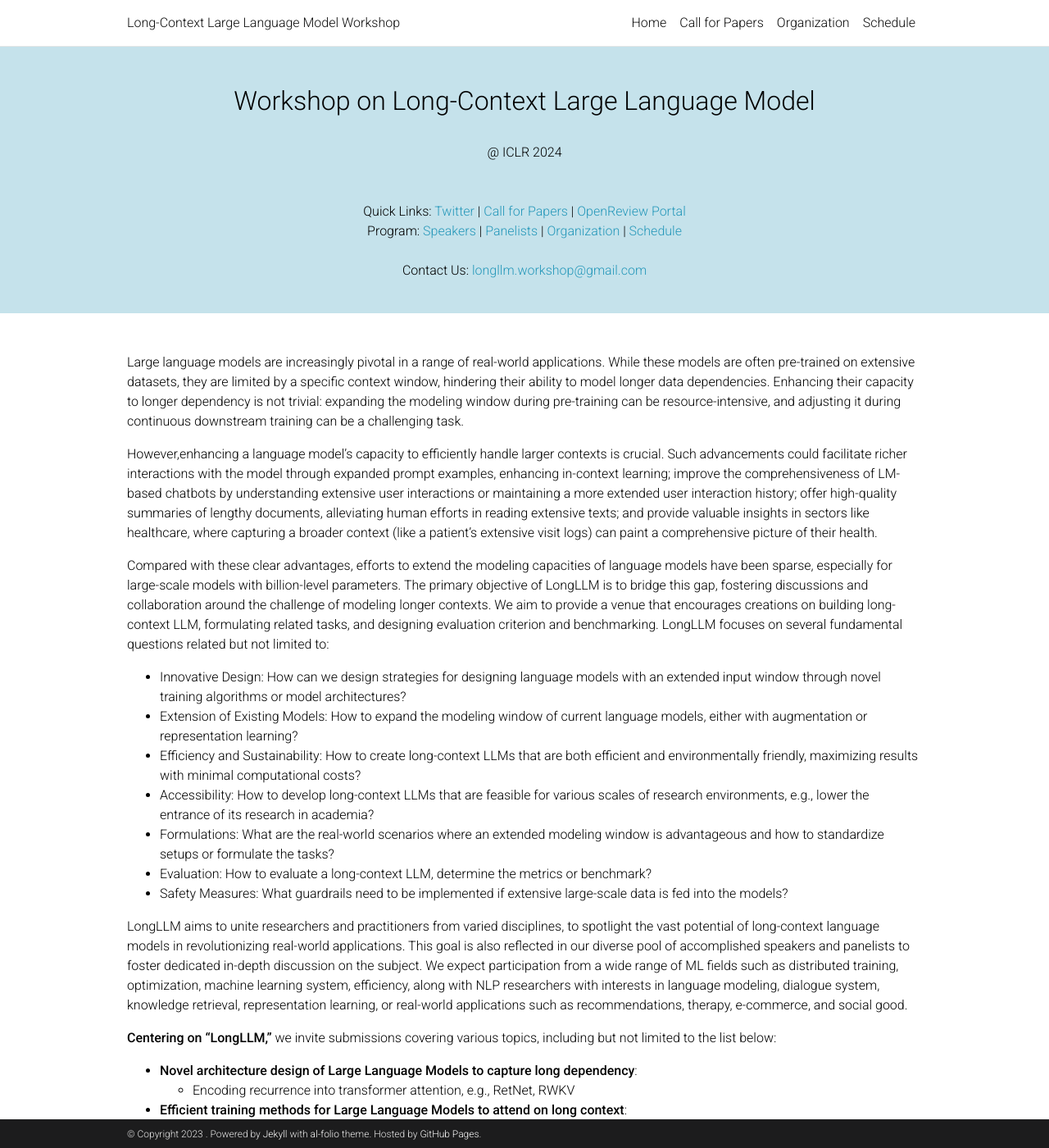
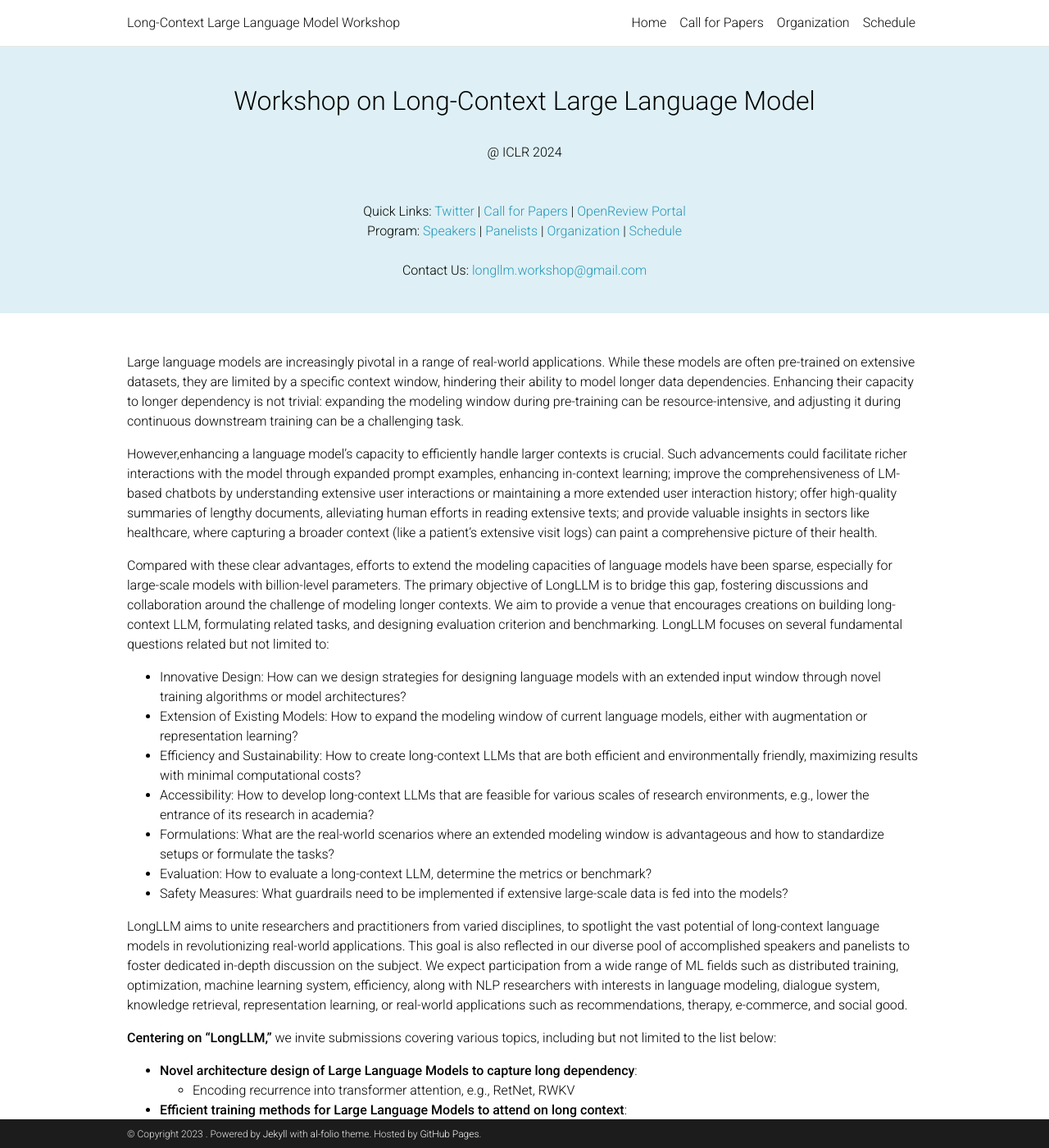
Before and after one commit to longllm-workshop/longllm-workshop.github.io, a Jekyll site: the page built from _pages/home.md, in a window 1280 px wide and 1400 px high. Shown: the whole window at 82% size. Built offline with Jekyll 4.4.1, drawn with Linux system fonts in a browser that asks for light colours; emoji names are drawn with the system emoji font; comment, search, counter and statistics services are not loaded; a style sheet for code colours, icons or effects is not loaded.

Commit message:
light color

```diff
--- a/_layouts/default2.html
+++ b/_layouts/default2.html
@@ -28,7 +28,7 @@ layout: parse
         .headerr {
             /* background-image: url('../assets/img/header.jpg'); Replace with the path to your image */
             /* background-size: cover; Cover the entire header with the image */
-            background-color: #c5e2eb;
+            background-color: #def0f5;
             background-position: center; /* Center the image within the header */
             max-width: 100%;
             margin: 50 auto;
```
